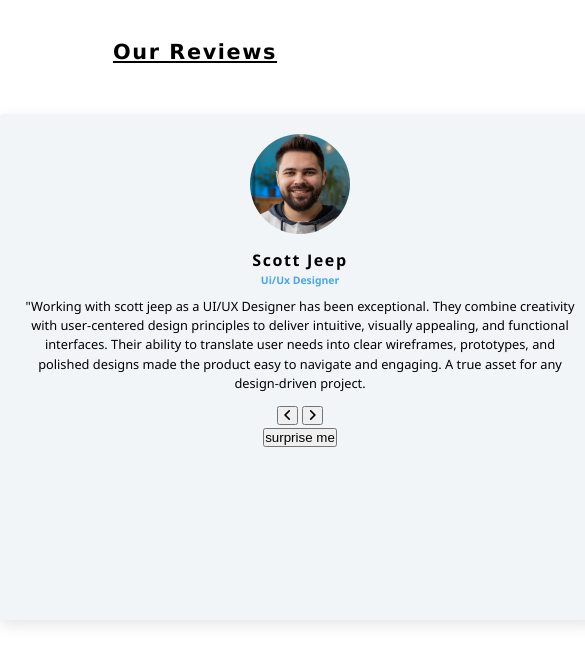
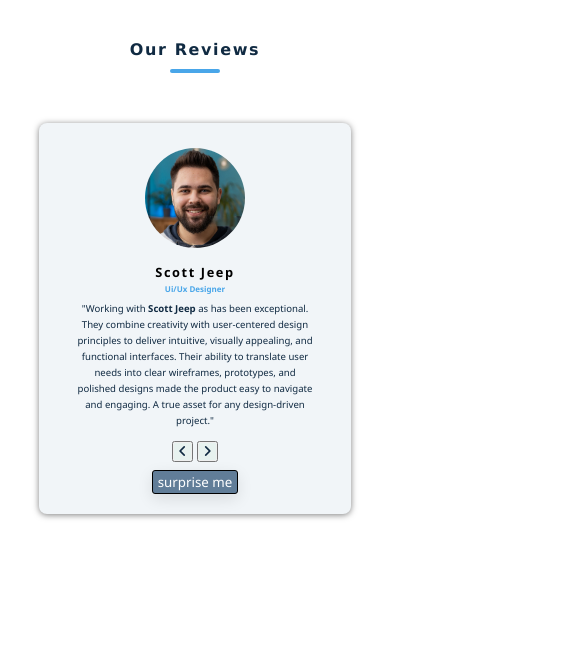
Before and after one commit to okit-man/Review-page, a plain HTML site: page index.html in a window 390 px wide. Shown: the whole page, 585 px wide, since content can reach past the window. Drawn offline with Linux system fonts and the light colour scheme.

Commit message:
added the button section and the responsiveness to the page

```diff
--- a/app.js
+++ b/app.js
@@ -1,6 +1,6 @@
 
-function hello () {
-    console.log("say hello world");
-    console.log("stay at the top");
-}
-hello()
+// function hello () {
+//     console.log("say hello world");
+//     console.log("stay at the top");
+// }
+// hello()
--- a/index.html
+++ b/index.html
@@ -21,23 +21,23 @@
             <img src="./imageee.jpg" alt="author image" style="width: 150px; height: 100px;" id="img">
             <h2 id="name">scott jeep</h2>
             <h3 id="profession">ui/ux designer</h3>
-            <p id="commit">"Working with <span>scott jeep</span> as a UI/UX Designer has been exceptional. They combine creativity with user-centered design
+            <p id="commit">"Working with <span>scott jeep</span> as has been exceptional. They combine creativity with user-centered design
             principles to deliver intuitive, visually appealing, and functional interfaces. Their ability to translate user needs
             into clear wireframes, prototypes, and polished designs made the product easy to navigate and engaging. A true asset for
-            any design-driven project.</p>
+            any design-driven project."</p>
             </div>
             <!--pre and next button  -->
-            <div>
+            <div class="pnbtn">
                 <button class="prev-btn">
-                    <i class="fa fa-angle-left" ></i>
+                    <i class="fa fa-angle-left" aria-hidden="true" ></i>
                 </button>
                 <button class="next-btn">
-                    <i class="fa fa-angle-right" ></i>
+                    <i class="fa fa-angle-right" aria-hidden="true" ></i>
                 </button>
             </div>
             <!-- random button -->
             <div>
-                <button id="random-btn">surprise me</button>
+                <button id="random-btn">Surprise me</button>
             </div>
         </article>
         <!-- aria-hidden="true" -->
--- a/style.css
+++ b/style.css
@@ -8,7 +8,7 @@
     --primary-color-6: #fff;
     --transition: all 0.3s linear;
     --spacing: 0.1rem;
-    --radius: 0.25rem;
+    --radius: 0.5rem;
     --shadow: 0 5px 15px rgba(0, 0, 0, 0.1);
     --max-width: 1170px;
     --fixed-width: 620px;
@@ -26,7 +26,6 @@ body {
     text-align: center;
 }
 .container{
-    /* background-color: red; */
     margin-top: 40px;
 }
 .title-container {
@@ -34,24 +33,44 @@ body {
 }
 h1 {
     text-transform: capitalize;
-    text-decoration: underline;
-    text-underline-position: underline;
     font-size: 1.3rem;
     letter-spacing: var(--spacing);
+    color: var(--primary-color-4);
+    font-weight: 700;
+}
+.uderline {
+    width: 50px;
+    height: 4px;
+    background-color: var(--primary-color-1);
+    margin: 10px auto;
+    border-radius: 3px;
 }
 img {
     clip-path: circle(50px);
-    margin-top: 20px;
+    margin-top: 25px;
+    /* border: 4px solid var(--primary-color-1); */
+    box-shadow: var(--shadow);
+    width: 100px;
+    height: 100px;
+    object-fit: cover;
+    object-position: center;
+    object-position: top;
+
+    /* object-position: 20% 0; */
+    /* object-position: 50% 50%; */
+    /* object-position: 100% 100%; */
+
 }
 .review-container {
     /* background-color: red; */
     font-family: 'Segoe UI', Tahoma, Geneva, Verdana, sans-serif;
     background-color: var(--primary-color-5);
-    box-shadow: var(--shadow);
+    box-shadow: 0 1px 6px rgba(0, 0, 0, 0.5);
     border-radius: var(--radius);
     margin: auto ;
-    width: 600px;
-    height: 60vh;
+    width: 60%;
+    height: 350px;
+
 }
 h2 {
     font-size: 1rem;
@@ -64,14 +83,114 @@ h3 {
     text-transform: capitalize;
     color: var(--primary-color-1);
 }
+span {
+    text-transform: capitalize;
+    font-weight: bold;
+}
 p {
     text-align: center;
     font-size: 0.8rem;
-    margin: 10px 0 5px;
+    margin: 7px 0 4px;
     line-height: 1.2rem;
-    /* color: var(--primary-color-2); */
-    padding: 0 20px;
+    color: var(--primary-color-4);
+    padding: 0 30px;
     margin-bottom: 10px;
+}
+
+.pnbtn {
+    margin-bottom: 8px;
+}
+i {
+    /* pointer-events: none; */
+    padding: 2px 2px;
+    cursor: pointer;
+    background-color: var(--primary-color-3);
+    color: var(--primary-color-4);
+    border-style: none;
+    transition: var(--transition);
+ }
+    i:hover {
+        background-color: var(--primary-color-1);
+        color: var(--primary-color-6);
+        box-shadow: var(--shadow);
+        transform: scale(1.2);
+    }
+ #random-btn {
+    border-radius: 3px;
+    padding: 2px 5px;
+    border: 1px solid black;
+    background-color: var(--primary-color-2);
+    color: var(--primary-color-6);
+    font-family: 'Segoe UI', Tahoma, Geneva, Verdana, sans-serif;
+    text-transform: lowercase;
+    transition: var(--transition);
+    box-shadow: var(--shadow);
+    cursor: pointer;
+ }
+ #random-btn:hover {
+    background-color: var(--primary-color-1);
+    color: var(--primary-color-6);
+    box-shadow: var(--shadow);
+    transform: scale(1.05);
+ }
 
 
+
+
+
+
+@media only  screen and (max-width: 992px) {
+    .review-container {
+        width: 70%;
+    }
+   p {
+    padding: 0 35px;
+   }
 }
+
+@media only  screen and (max-width: 600px) {
+    h1 {
+        font-size: 1.1rem;
+    }
+    .review-container {
+        width: 80%;
+        height: auto;
+        padding-bottom: 20px;
+    }
+    img {
+        width: 80px;
+        height: 80px;
+        object-position: 20% 0;
+    }
+    h2 {
+        font-size: 0.9rem;
+    }
+    h3 {
+        font-size: 0.6rem;
+    }
+    p {
+        font-size: 0.7rem;
+        line-height: 1.1rem;
+    }
+}
+
+@media only  screen and (max-width: 400px) {
+    h1 {
+        font-size: 1rem;
+    }
+    img {
+        width: 70px;
+        height: 70px;
+        object-position: 20% 0;
+    }
+    h2 {
+        font-size: 0.8rem;
+    }
+    h3 {
+        font-size: 0.5rem;
+    }
+    p {
+        font-size: 0.6rem;
+        line-height: 1rem;
+    }
+}
```
